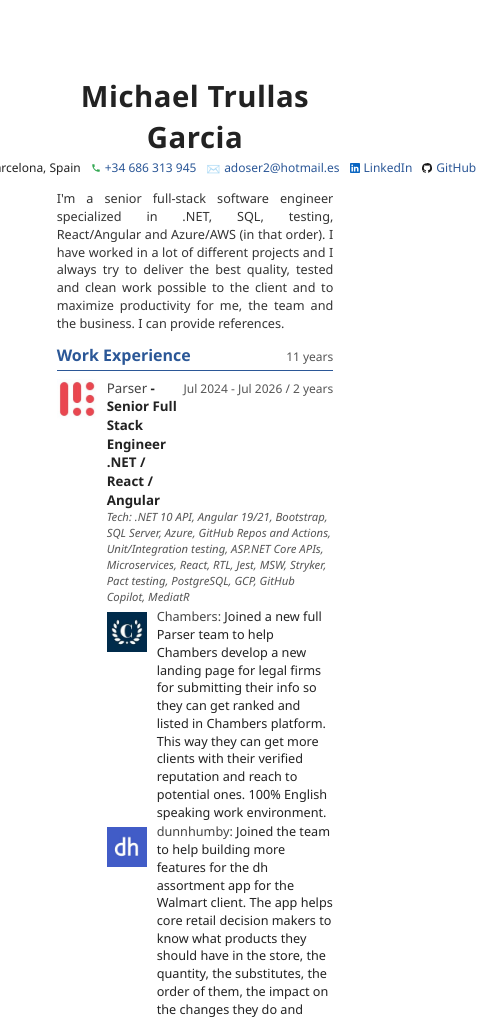
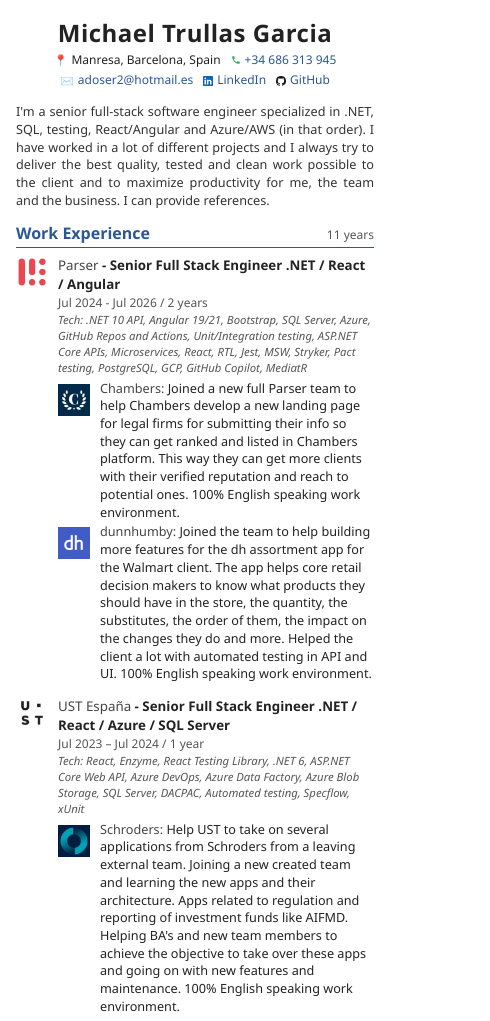
Before and after one commit to michaeltg17/michaeltg17.github.io, a plain HTML site: page index.html in a window 390 px wide. Shown: the top 1021 px of the page, 490 px wide, since content can reach past the window. Drawn offline with Linux system fonts and the light colour scheme.

Commit message:
Add mobile responsive styles

```diff
--- a/styles.css
+++ b/styles.css
@@ -276,6 +276,41 @@
   text-decoration: none;
 }
 
+/* Mobile */
+@media screen and (max-width: 640px) {
+  .page {
+    padding: 16px;
+  }
+
+  .header h1 {
+    font-size: 18pt;
+  }
+
+  .header-contact {
+    flex-wrap: wrap;
+  }
+
+  .experience-header {
+    flex-wrap: wrap;
+    gap: 2px 8px;
+  }
+
+  .experience-date {
+    flex-basis: 100%;
+  }
+
+  .experience-logo,
+  .client-logo {
+    width: 32px;
+    height: 32px;
+  }
+
+  .oss-list,
+  .two-col {
+    grid-template-columns: 1fr;
+  }
+}
+
 /* Print styles */
 @media print {
   body {
```
Also changed, not shown: 1 other file.
